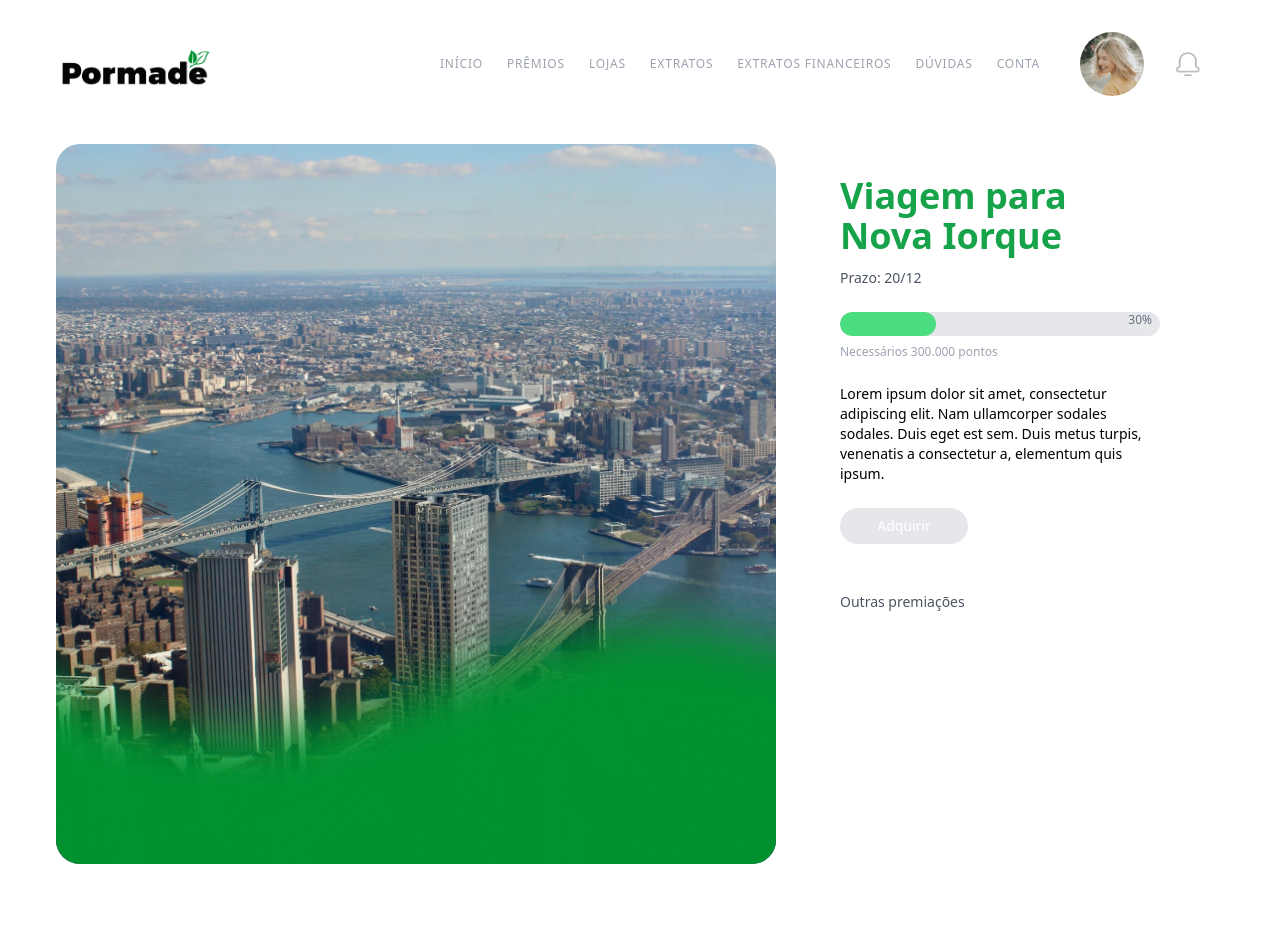
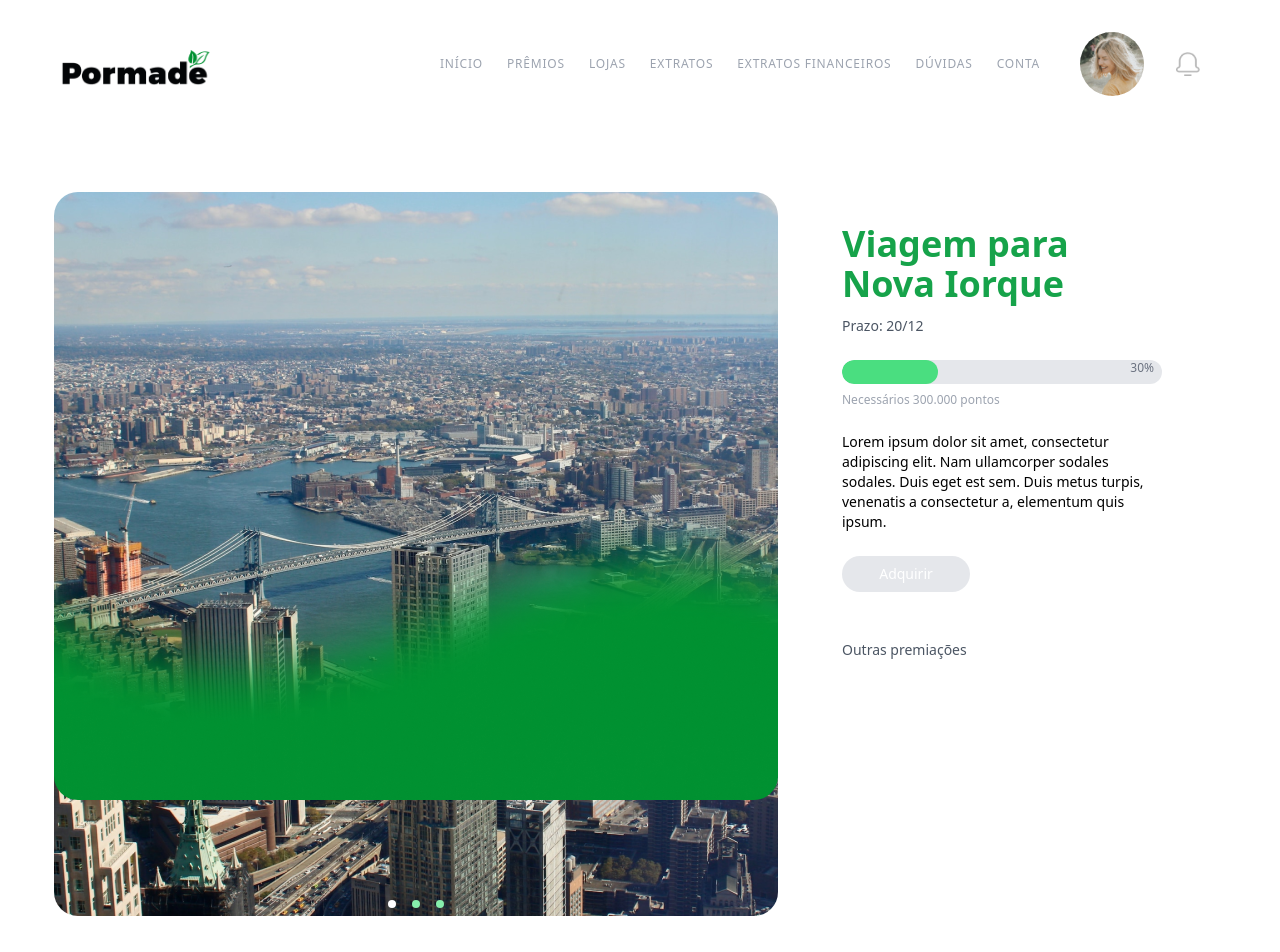
Before and after one commit to brunobarqueta/pormade-web, a React (Vite) app: page /prizes/1 in a window 1280 px wide. Shown: the top 952 px of the page. Before the commit the page ends 920 px from the top, so only its background shows below. Built offline with nearby package versions, Linux system fonts and the light colour scheme.

Commit message:
prize, carrossel

```diff
--- a/src/routes/Prize.tsx
+++ b/src/routes/Prize.tsx
@@ -10,16 +10,23 @@ const Prize = () => {
 	return (
 		<>
 			<NavBar />
-			<div className="absolute top-0 mt-36 flex flex-col md:flex-row px-14 pb-14">
-				<div className="relative rounded-3xl">
-					<img src={vector_big} className="absolute bottom-0 object-scale-down rounded-3xl" alt="vector" />
+			<div className="flex justify-center h-screen">
+				<div>
+					<img src={vector_big} className="absolute bottom-0 object-contain rounded-3xl" alt="vector" />
 					<img src={milao_big} className="rounded-3xl" alt="nova_iorque" />
+					<div className="relative bottom-4 w-full flex justify-center">
+						<div className="flex items-center">
+							<span className="h-2 w-2 bg-white rounded-full mx-2"></span>
+							<span className="h-2 w-2 bg-green-300 rounded-full mx-2"></span>
+							<span className="h-2 w-2 bg-green-300 rounded-full mx-2"></span>
+						</div>
+					</div>
 				</div>
 				<div className="px-16 py-8">
 					<h1 className="text-4xl text-green-600 break-words w-72 font-bold mb-3">Viagem para Nova Iorque</h1>
 					<p className="text-sm text-gray-600 mb-6">Prazo: 20/12</p>
 					<div className="mb-2">
-						<ProgressBar progress={30} height={"h-6"}/>
+						<ProgressBar progress={30} height={"h-6"} />
 					</div>
 					<p className="text-xs text-gray-400 break-words mb-6">Necessários 300.000 pontos</p>
 					<p className="text-sm w-80 mb-6">
```
